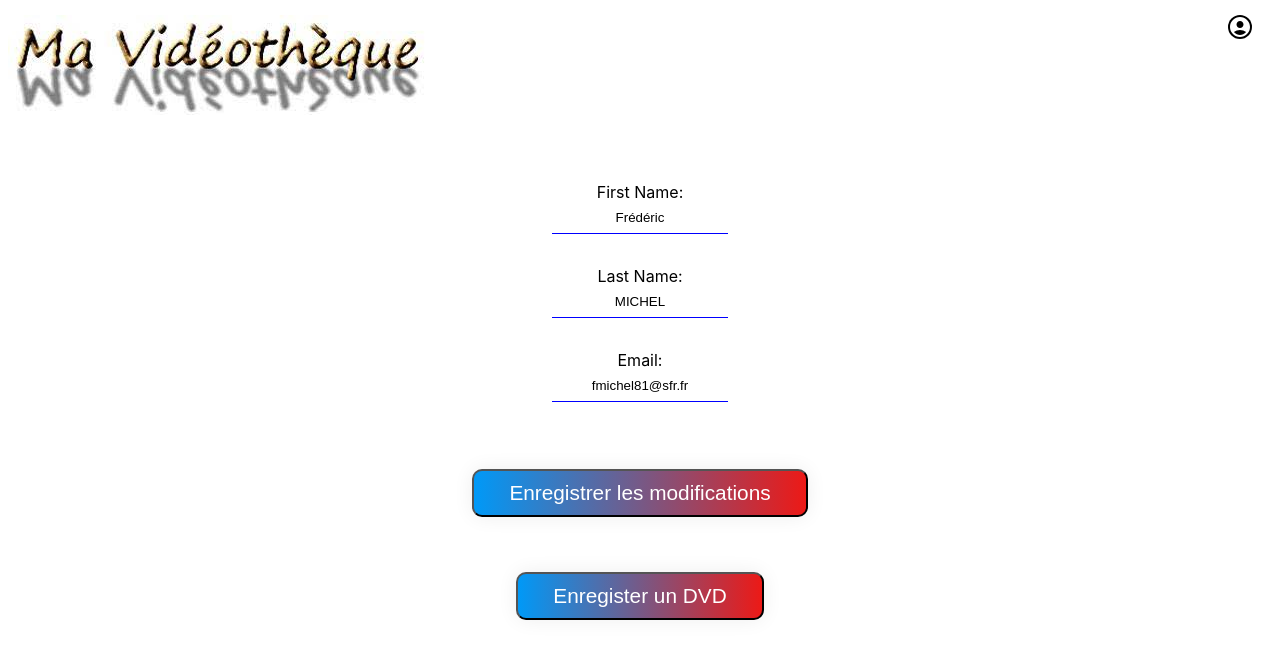
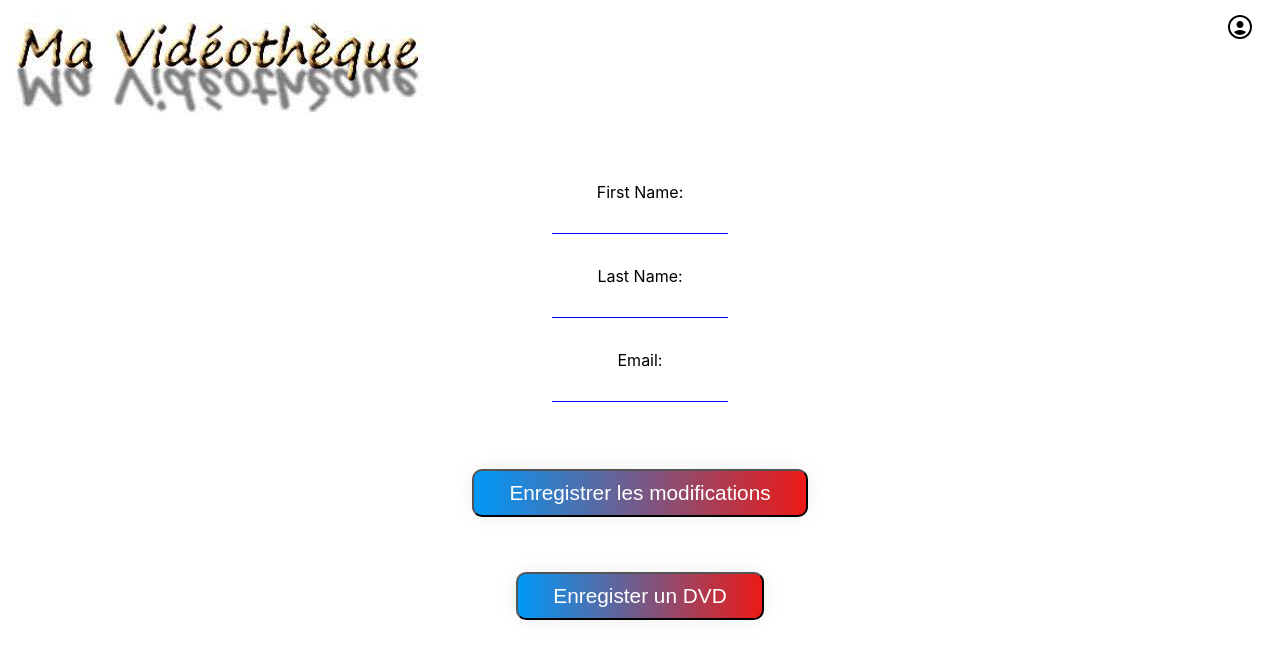
Before and after one commit to FMichel5173/Video-library, a React (Vite) app in the folder frontend/: page /AdminProfile in a window 1280 px wide. Shown: the top 658 px of the page. Built offline with nearby package versions, Linux system fonts and the light colour scheme; no server answers.

Commit message:
Fix eslint errors

```diff
--- a/frontend/src/pages/AdminProfile.jsx
+++ b/frontend/src/pages/AdminProfile.jsx
@@ -1,20 +1,19 @@
 import React, { useState, useEffect } from "react";
 import axios from "axios";
+import PropTypes from "prop-types";
 import { Link } from "react-router-dom";
 import Header from "../components/Header";
 import "../styles/AdminProfile.css";
 
-function AdminProfile() {
-  const [setAdmin] = useState({});
-  const [setFirstName] = useState("");
-  const [setLastName] = useState("");
-  const [setEmail] = useState("");
+function AdminProfile({ adminId }) {
+  const [firstName, setFirstName] = useState("");
+  const [lastName, setLastName] = useState("");
+  const [email, setEmail] = useState("");
 
   useEffect(() => {
     axios
-      .get(`${import.meta.env.VITE_BACKEND_URL}/admins`)
+      .get(`${import.meta.env.VITE_BACKEND_URL}/admins/${adminId}`)
       .then((response) => {
-        setAdmin(response.data);
         setFirstName(response.data.firstName);
         setLastName(response.data.lastName);
         setEmail(response.data.email);
@@ -22,7 +21,7 @@ function AdminProfile() {
       .catch((error) => {
         console.error(error);
       });
-  }, []);
+  }, [adminId]);
 
   return (
     <>
@@ -33,21 +32,21 @@ function AdminProfile() {
           <input
             className="firstname"
             type="text"
-            value="Frédéric"
+            value={firstName}
             onChange={(event) => setFirstName(event.target.value)}
           />
           <p>Last Name:</p>
           <input
             className="lastname"
             type="text"
-            value="MICHEL"
+            value={lastName}
             onChange={(event) => setLastName(event.target.value)}
           />
           <p>Email:</p>
           <input
             className="email"
             type="text"
-            value="fmichel81@sfr.fr"
+            value={email}
             onChange={(event) => setEmail(event.target.value)}
           />
           <button className="register" type="submit">
@@ -67,3 +66,7 @@ function AdminProfile() {
 }
 
 export default AdminProfile;
+
+AdminProfile.propTypes = {
+  adminId: PropTypes.number.isRequired,
+};
--- a/frontend/src/pages/DvdRegister.jsx
+++ b/frontend/src/pages/DvdRegister.jsx
@@ -8,6 +8,7 @@ function DvdRegister() {
   const [title, setTitle] = useState("");
   const [cover, setCover] = useState("");
   const [synopsis, setSynopsis] = useState("");
+  const [message, setMessage] = useState("");
 
   const handleSubmit = async (event) => {
     event.preventDefault();
@@ -17,10 +18,10 @@ function DvdRegister() {
         cover,
         synopsis,
       });
-      alert("DVD enregistré avec succès");
+      setMessage("DVD enregistré avec succès");
     } catch (error) {
       console.error(error);
-      alert("Erreur lors de l'enregistrement du DVD");
+      setMessage("Erreur lors de l'enregistrement du DVD");
     }
   };
 
@@ -35,6 +36,7 @@ function DvdRegister() {
         <RxDoubleArrowLeft />
       </button>
       <div className="DVD">
+        {message && <div className="message">{message}</div>}
         <form className="DvdForm" onSubmit={handleSubmit}>
           <div>
             <label htmlFor="title">Titre</label>
```
Also changed, not shown: 1 other file (tests, documents, lock files or other folders).
